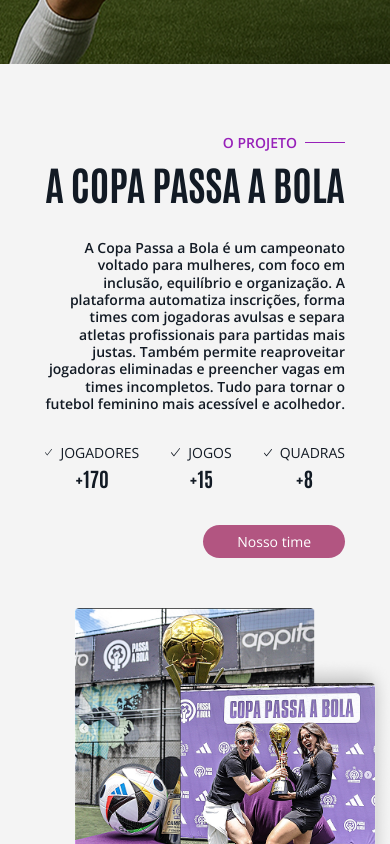
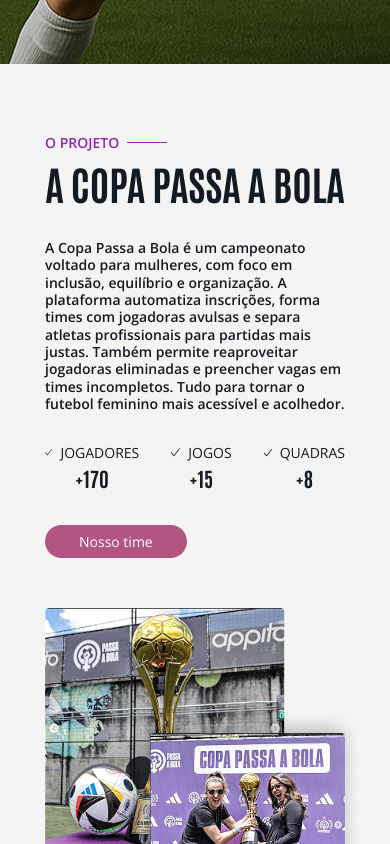
Before and after one commit to Augusto-Valerio/Passa-a-Bola, a React (Vite) app: page / in a window 390 px wide. Shown: the part 780-1624 px from the top of the page. Built offline with nearby package versions, Linux system fonts and the light colour scheme.

Commit message:
refactor: adjust text alignment and responsiveness

```diff
--- a/src/pages/Home/Home.jsx
+++ b/src/pages/Home/Home.jsx
@@ -30,7 +30,7 @@ export default function Home() {
             className="flex flex-col items-center max-w-[456px]"
           >
             {/* Label */}
-            <div className="flex items-center gap-2 ml-auto">
+            <div className="flex items-center gap-2 mr-auto lg:mr-0 lg:ml-auto">
               <span className="text-purple section-label">O PROJETO</span>
               <div className="w-[40px] h-px bg-purple"></div>
             </div>
@@ -39,7 +39,7 @@ export default function Home() {
             <h2 className="heading-section text-midnight mt-[8px] lg:ml-auto">
               A COPA PASSA A BOLA
             </h2>
-            <p className="body-text text-midnight text-right mt-[30px]">
+            <p className="body-text text-midnight lg:text-right mt-[30px]">
               A Copa Passa a Bola é um campeonato voltado para mulheres, com
               foco em inclusão, equilíbrio e organização. A plataforma
               automatiza inscrições, forma times com jogadoras avulsas e separa
@@ -52,18 +52,18 @@ export default function Home() {
             <Stats />
 
             {/* Botão */}
-            <button className="py-[8px] px-[34px] rounded-[20px] bg-pink text-white button-text my-[32px] ml-auto">
+            <button className="py-[8px] px-[34px] rounded-[20px] bg-pink text-white button-text my-[32px] mr-auto lg:mr-0 lg:ml-auto">
               Nosso time
             </button>
           </div>
 
           {/* imagens */}
-          <div className="relative flex justify-center mt-[10px] lg:block">
+          <div className="relative flex mt-[10px] lg:block">
             <img src={Img1} className="w-[80%] lg:w-[100%]" alt="" />
             <img
               src={Img2}
               alt=""
-              className="absolute w-[80%] bottom-[-40px] right-[-50px] lg:w-[100%] lg:bottom-[-80px] lg:right-[-170px]"
+              className="absolute w-[80%] bottom-[-90px] right-[-20px] lg:w-[100%] lg:bottom-[-80px] lg:right-[-170px]"
             />
           </div>
         </div>
```
